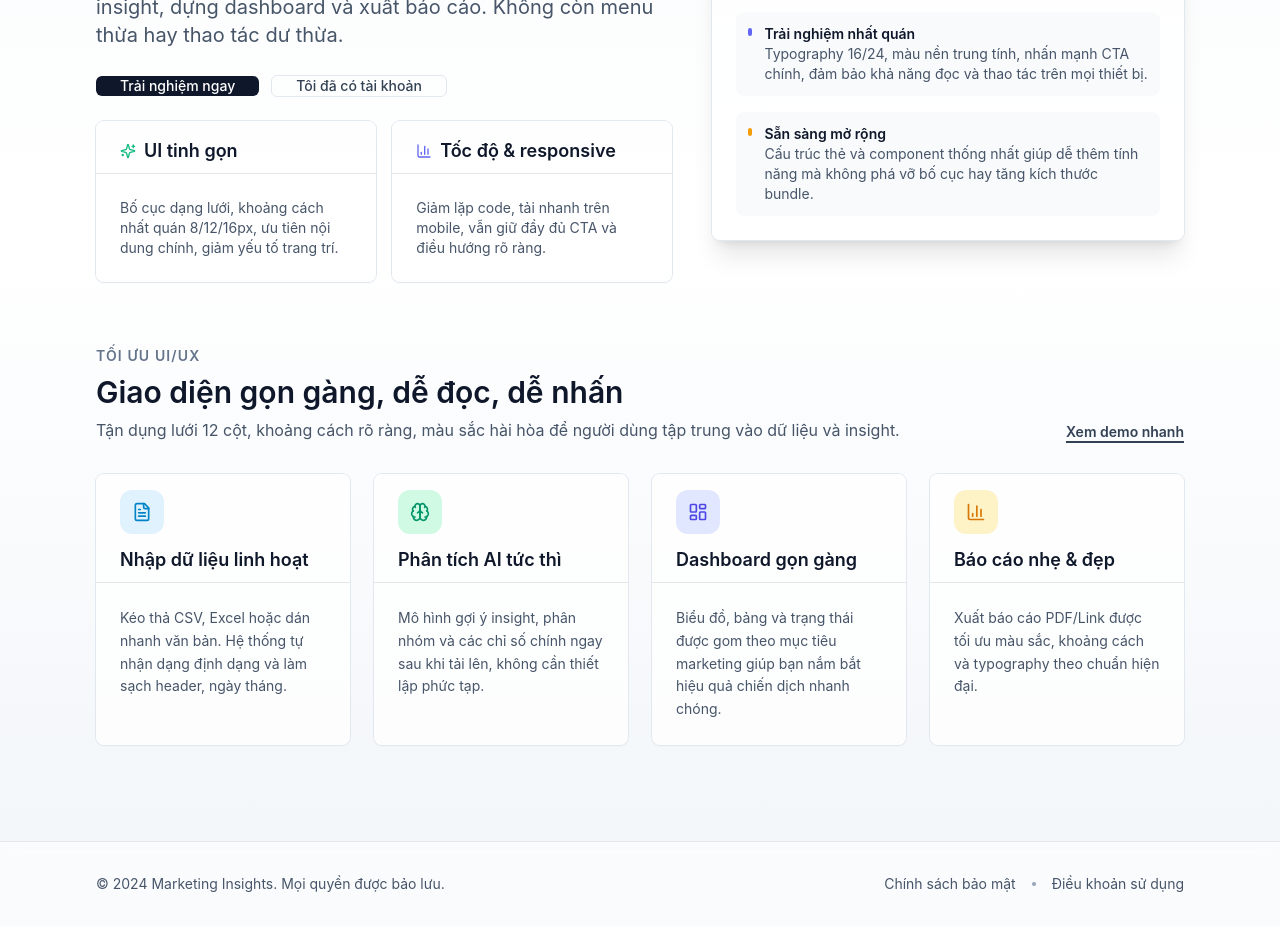
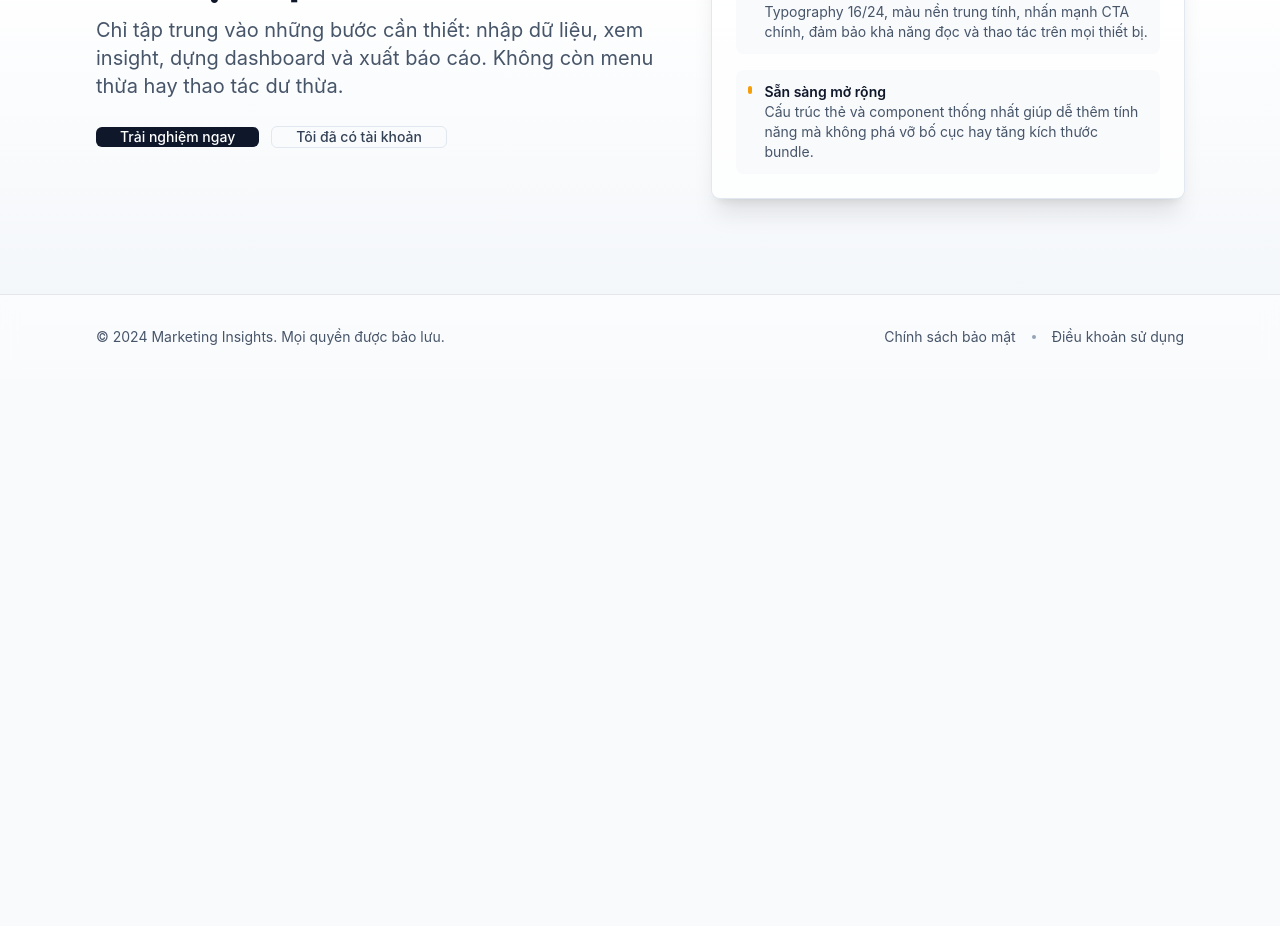
Before and after one commit to hana89088/double-T, a React (Vite) app: page / in a window 1280 px wide. Shown: the part 440-1366 px from the top of the page. After the commit the page ends 819 px from the top, so only its background shows below. Built offline with nearby package versions, Linux system fonts and the light colour scheme; no server answers.

Commit message:
Remove extra marketing highlight sections

```diff
--- a/src/pages/Home.tsx
+++ b/src/pages/Home.tsx
@@ -1,34 +1,7 @@
 import { Link } from "react-router-dom";
 import { Button } from "@/components/ui/button";
 import { Card, CardContent, CardHeader, CardTitle } from "@/components/ui/card";
-import { BarChart3, Brain, FileText, LayoutDashboard, Sparkles } from "lucide-react";
-
-const features = [
-  {
-    title: "Nhập dữ liệu linh hoạt",
-    description: "Kéo thả CSV, Excel hoặc dán nhanh văn bản. Hệ thống tự nhận dạng định dạng và làm sạch header, ngày tháng.",
-    icon: FileText,
-    accent: "bg-sky-100 text-sky-600",
-  },
-  {
-    title: "Phân tích AI tức thì",
-    description: "Mô hình gợi ý insight, phân nhóm và các chỉ số chính ngay sau khi tải lên, không cần thiết lập phức tạp.",
-    icon: Brain,
-    accent: "bg-emerald-100 text-emerald-600",
-  },
-  {
-    title: "Dashboard gọn gàng",
-    description: "Biểu đồ, bảng và trạng thái được gom theo mục tiêu marketing giúp bạn nắm bắt hiệu quả chiến dịch nhanh chóng.",
-    icon: LayoutDashboard,
-    accent: "bg-indigo-100 text-indigo-600",
-  },
-  {
-    title: "Báo cáo nhẹ & đẹp",
-    description: "Xuất báo cáo PDF/Link được tối ưu màu sắc, khoảng cách và typography theo chuẩn hiện đại.",
-    icon: BarChart3,
-    accent: "bg-amber-100 text-amber-600",
-  },
-];
+import { Brain, Sparkles } from "lucide-react";
 
 export default function Home() {
   return (
@@ -83,30 +56,6 @@ export default function Home() {
                 </Button>
               </Link>
             </div>
-            <div className="grid gap-4 sm:grid-cols-2">
-              <Card className="border-none bg-white/70 shadow-sm ring-1 ring-slate-200">
-                <CardHeader className="pb-2">
-                  <CardTitle className="flex items-center gap-2 text-base font-semibold text-slate-900">
-                    <Sparkles className="h-4 w-4 text-emerald-500" />
-                    UI tinh gọn
-                  </CardTitle>
-                </CardHeader>
-                <CardContent className="text-sm text-slate-600">
-                  Bố cục dạng lưới, khoảng cách nhất quán 8/12/16px, ưu tiên nội dung chính, giảm yếu tố trang trí.
-                </CardContent>
-              </Card>
-              <Card className="border-none bg-white/70 shadow-sm ring-1 ring-slate-200">
-                <CardHeader className="pb-2">
-                  <CardTitle className="flex items-center gap-2 text-base font-semibold text-slate-900">
-                    <BarChart3 className="h-4 w-4 text-indigo-500" />
-                    Tốc độ & responsive
-                  </CardTitle>
-                </CardHeader>
-                <CardContent className="text-sm text-slate-600">
-                  Giảm lặp code, tải nhanh trên mobile, vẫn giữ đầy đủ CTA và điều hướng rõ ràng.
-                </CardContent>
-              </Card>
-            </div>
           </div>
 
           <Card className="border-none bg-white/80 shadow-xl ring-1 ring-slate-200">
@@ -156,34 +105,6 @@ export default function Home() {
           </Card>
         </section>
 
-        <section className="mt-14 space-y-8 lg:mt-16">
-          <div className="flex flex-col gap-3 lg:flex-row lg:items-end lg:justify-between">
-            <div className="space-y-2">
-              <p className="text-sm font-semibold uppercase tracking-[0.08em] text-slate-500">Tối ưu UI/UX</p>
-              <h2 className="text-2xl font-semibold text-slate-900 sm:text-3xl">Giao diện gọn gàng, dễ đọc, dễ nhấn</h2>
-              <p className="text-base text-slate-600">
-                Tận dụng lưới 12 cột, khoảng cách rõ ràng, màu sắc hài hòa để người dùng tập trung vào dữ liệu và insight.
-              </p>
-            </div>
-            <Link to="/register" className="text-sm font-semibold text-slate-700 underline decoration-2 underline-offset-4">
-              Xem demo nhanh
-            </Link>
-          </div>
-
-          <div className="grid gap-6 md:grid-cols-2 xl:grid-cols-4">
-            {features.map(({ title, description, icon: Icon, accent }) => (
-              <Card key={title} className="border-none bg-white/80 shadow-sm ring-1 ring-slate-200">
-                <CardHeader className="pb-2">
-                  <div className={`mb-3 inline-flex h-11 w-11 items-center justify-center rounded-xl ${accent}`}>
-                    <Icon className="h-5 w-5" />
-                  </div>
-                  <CardTitle className="text-lg font-semibold text-slate-900">{title}</CardTitle>
-                </CardHeader>
-                <CardContent className="text-sm leading-relaxed text-slate-600">{description}</CardContent>
-              </Card>
-            ))}
-          </div>
-        </section>
       </main>
 
       <footer className="border-t bg-white/80 backdrop-blur supports-[backdrop-filter]:bg-white/60">
```
